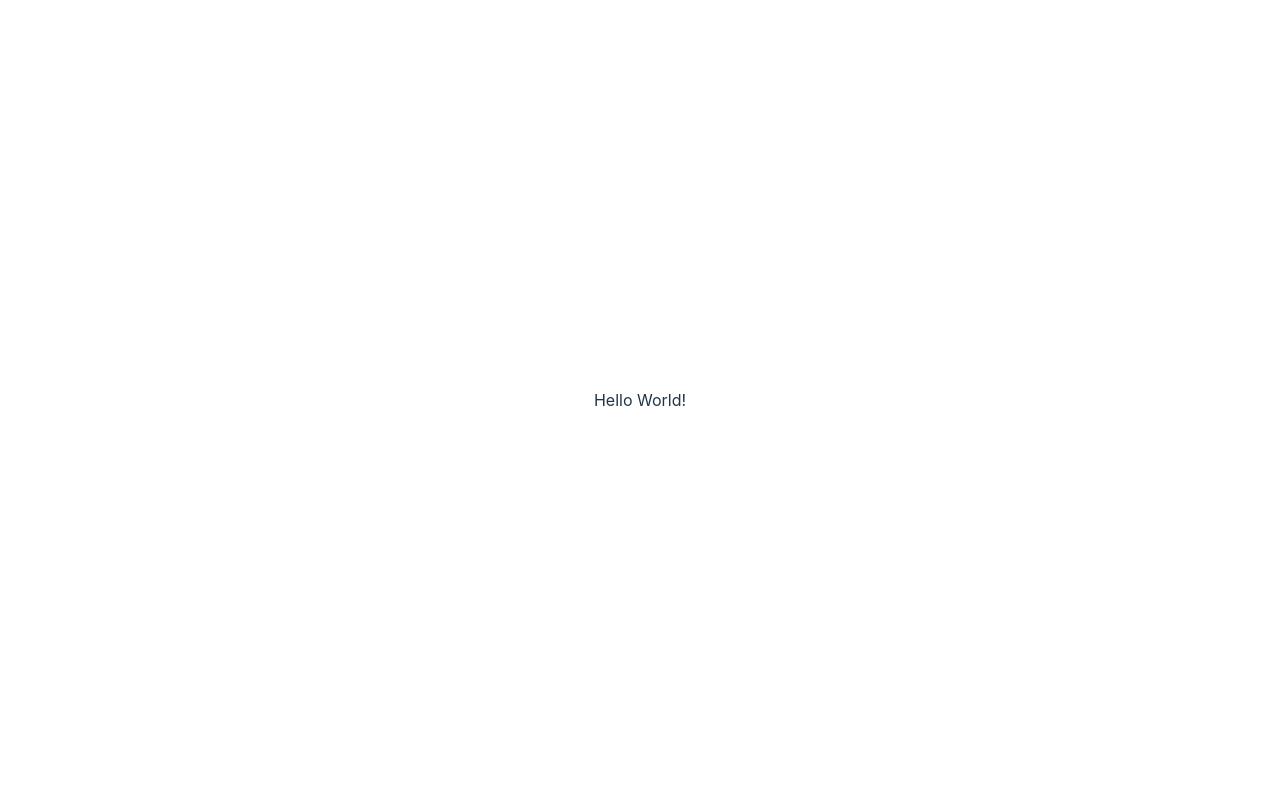
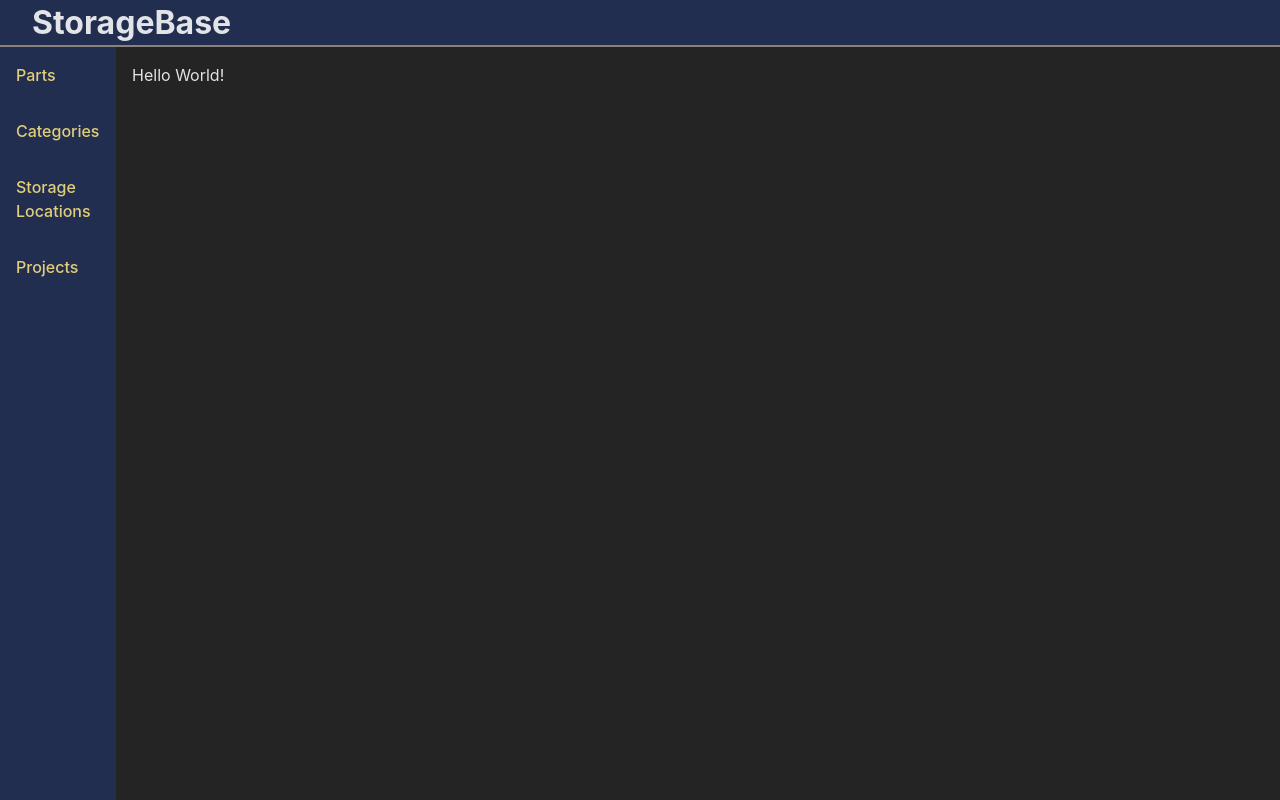
Before and after one commit to 8-Lambda-8/StorageBase, a Vue app: page / in a window 1280 px wide. Built offline with nearby package versions, Linux system fonts and the light colour scheme.

Commit message:
added some styling

```diff
--- a/package.json
+++ b/package.json
@@ -13,6 +13,7 @@
   },
   "devDependencies": {
     "@vitejs/plugin-vue": "^3.0.0",
+    "sass": "^1.56.1",
     "typescript": "^4.6.4",
     "vite": "^3.0.0",
     "vue-tsc": "^0.38.4"
--- a/src/App.vue
+++ b/src/App.vue
@@ -2,7 +2,20 @@
 </script>
 
 <template>
-  <div>Hello World!</div>
+  <header>
+    <h1>StorageBase</h1>
+  </header>
+  <div>
+    <nav>
+      <a href="">Parts</a>
+      <a href="categories">Categories</a>
+      <a href="storage">Storage Locations</a>
+      <a href="projects">Projects</a>
+    </nav>
+    <main>
+      <div>Hello World!</div>
+    </main>
+  </div>
 </template>
 
 <style scoped>
--- a/src/main.ts
+++ b/src/main.ts
@@ -1,5 +1,5 @@
 import { createApp } from 'vue'
-import './style.css'
+import './style.scss'
 import App from './App.vue'
 
 createApp(App).mount('#app')
--- a/src/style.css
+++ /dev/null
@@ -1,81 +0,0 @@
-:root {
-  font-family: Inter, Avenir, Helvetica, Arial, sans-serif;
-  font-size: 16px;
-  line-height: 24px;
-  font-weight: 400;
-
-  color-scheme: light dark;
-  color: rgba(255, 255, 255, 0.87);
-  background-color: #242424;
-
-  font-synthesis: none;
-  text-rendering: optimizeLegibility;
-  -webkit-font-smoothing: antialiased;
-  -moz-osx-font-smoothing: grayscale;
-  -webkit-text-size-adjust: 100%;
-}
-
-a {
-  font-weight: 500;
-  color: #646cff;
-  text-decoration: inherit;
-}
-a:hover {
-  color: #535bf2;
-}
-
-body {
-  margin: 0;
-  display: flex;
-  place-items: center;
-  min-width: 320px;
-  min-height: 100vh;
-}
-
-h1 {
-  font-size: 3.2em;
-  line-height: 1.1;
-}
-
-button {
-  border-radius: 8px;
-  border: 1px solid transparent;
-  padding: 0.6em 1.2em;
-  font-size: 1em;
-  font-weight: 500;
-  font-family: inherit;
-  background-color: #1a1a1a;
-  cursor: pointer;
-  transition: border-color 0.25s;
-}
-button:hover {
-  border-color: #646cff;
-}
-button:focus,
-button:focus-visible {
-  outline: 4px auto -webkit-focus-ring-color;
-}
-
-.card {
-  padding: 2em;
-}
-
-#app {
-  max-width: 1280px;
-  margin: 0 auto;
-  padding: 2rem;
-  text-align: center;
-}
-
-@media (prefers-color-scheme: light) {
-  :root {
-    color: #213547;
-    background-color: #ffffff;
-  }
-  a:hover {
-    color: #747bff;
-  }
-  button {
-    background-color: #f9f9f9;
-  }
-}
--- /dev/null
+++ b/src/style.scss
@@ -0,0 +1,86 @@
+$space-cadet: #222e50ff;
+$flax: #e1ce7aff;
+$middle-grey: #8a817cff;
+$uranian-blue: #add9f4ff;
+$ruby-red: #a4031fff;
+
+$primary: $space-cadet;
+$secondary: $flax;
+$thirdiary: $middle-grey;
+
+$background: #242424;
+
+:root {
+  font-family: Inter, Avenir, Helvetica, Arial, sans-serif;
+  font-size: 16px;
+  line-height: 24px;
+  font-weight: 400;
+
+  color-scheme: light dark;
+  color: rgba(255, 255, 255, 0.87);
+  background-color: $background;
+
+  font-synthesis: none;
+  text-rendering: optimizeLegibility;
+  -webkit-font-smoothing: antialiased;
+  -moz-osx-font-smoothing: grayscale;
+  -webkit-text-size-adjust: 100%;
+}
+
+body {
+  margin: 0;
+  min-width: 320px;
+  height: 100vh;
+  scrollbar-gutter: stable;
+}
+
+#app {
+  width: 100vw;
+  height: 100vh;
+  display: flex;
+  flex-direction: column;
+}
+#app > div {
+  display: flex;
+
+  height: 100%;
+}
+
+header {
+  height: 3rem;
+  background-color: $primary;
+  border-bottom: $thirdiary 2px solid;
+}
+
+h1 {
+  margin: 0;
+  margin-top: 0.7rem;
+  margin-left: 2rem;
+  font-size: 2rem;
+}
+
+nav {
+  height: 100%;
+  width: 8rem;
+  background-color: $primary;
+  display: flex;
+  flex-direction: column;
+}
+main {
+  height: 100%;
+  width: 100%;
+  padding: 1rem;
+  box-sizing: border-box;
+}
+
+a {
+  font-weight: 500;
+  color: $secondary;
+  text-decoration: inherit;
+}
+a:hover {
+  background-color: $thirdiary;
+}
+nav > a {
+  padding: 1rem;
+}
```
Also changed, not shown: 2 other files (tests, documents, lock files or other folders).
